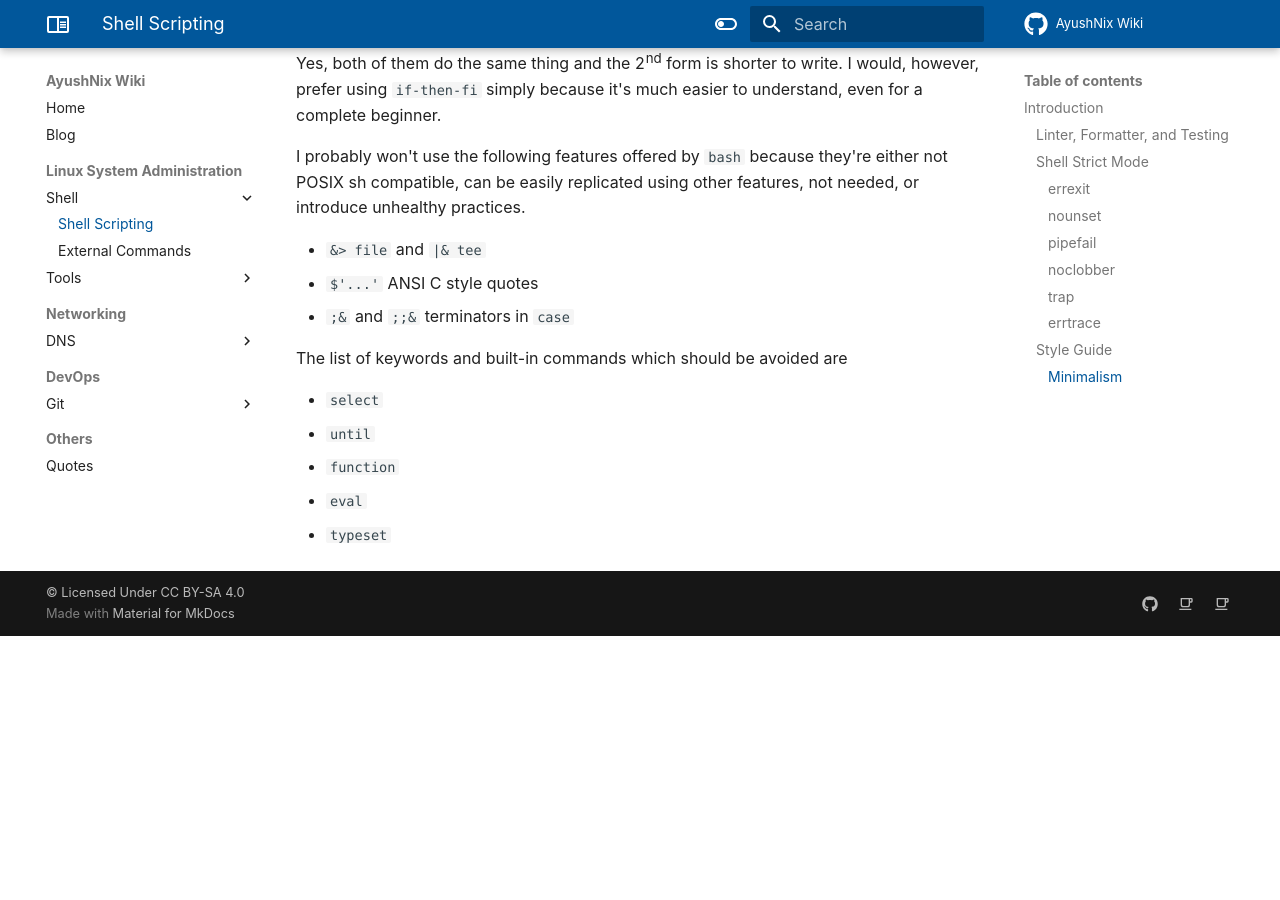
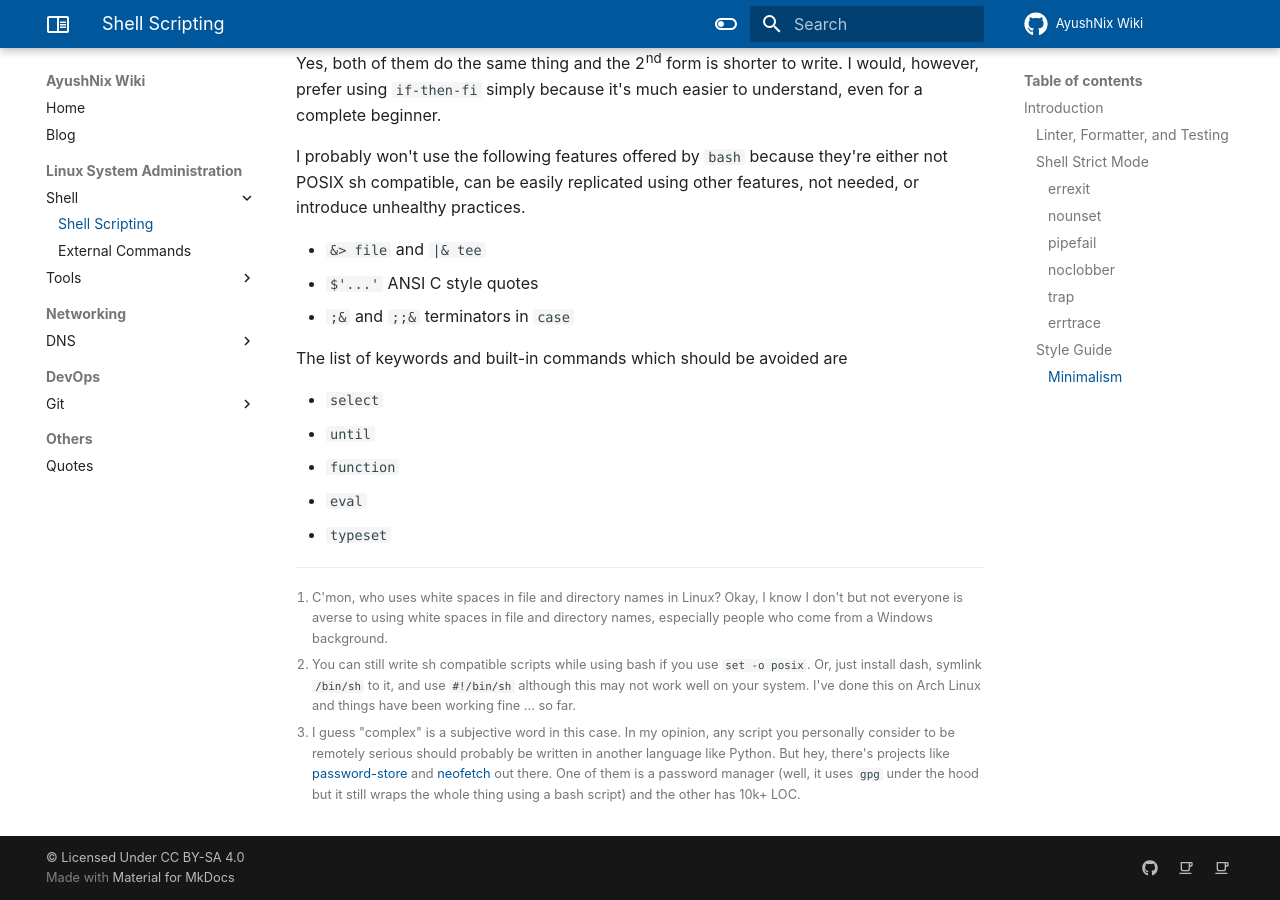
Before and after one commit to ayushnix/wiki, an MkDocs documentation site: the page built from docs/sysadmin/shell/scripting.md, in a window 1280 px wide and 900 px high, scrolled down 7214 px. Built offline with MkDocs 1.6.1 and Material for MkDocs 9.7.7, drawn with Linux system fonts in a browser that asks for light colours; comment, search, counter and statistics services are not loaded; before the commit the page ends 7850 px from its top, so only the background shows below that; some of the changed text lies outside the part shown.

Commit message:
add the missing markdown footnotes

```diff
--- a/docs/sysadmin/shell/scripting.md
+++ b/docs/sysadmin/shell/scripting.md
@@ -366,3 +366,22 @@ The list of keywords and built-in commands which should be avoided are
 - `function`
 - `eval`
 - `typeset`
+
+[^1]:
+C'mon, who uses white spaces in file and directory names in Linux? Okay, I know I don't but not
+everyone is averse to using white spaces in file and directory names, especially people who come
+from a Windows background.
+
+[^2]:
+You can still write sh compatible scripts while using bash if you use `set -o posix`. Or, just
+install dash, symlink `/bin/sh` to it, and use `#!/bin/sh` although this may not work well on your
+system. I've done this on Arch Linux and things have been working fine ... so far.
+
+[^3]:
+I guess "complex" is a subjective word in this case. In my opinion, any script you personally
+consider to be remotely serious should probably be written in another language like Python. But hey,
+there's projects like
+[password-store](https://git.zx2c4.com/password-store/tree/src/password-store.sh) and
+[neofetch](https://github.com/dylanaraps/neofetch/blob/master/neofetch) out there. One of them is a
+password manager (well, it uses `gpg` under the hood but it still wraps the whole thing using a bash
+script) and the other has 10k+ LOC.
```
Also changed, not shown: other parts of docs/sysadmin/shell/scripting.md (+1 -1 lines).
